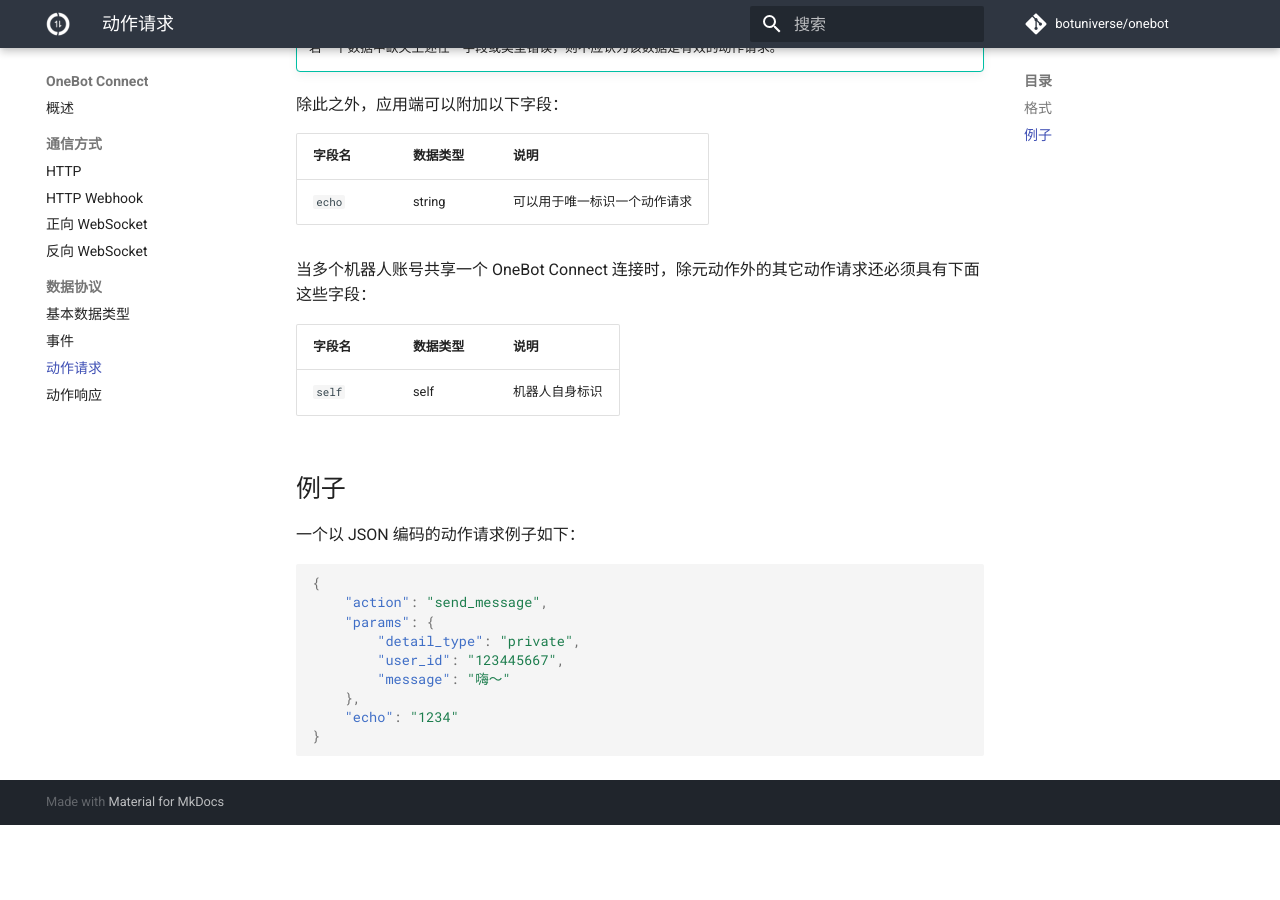
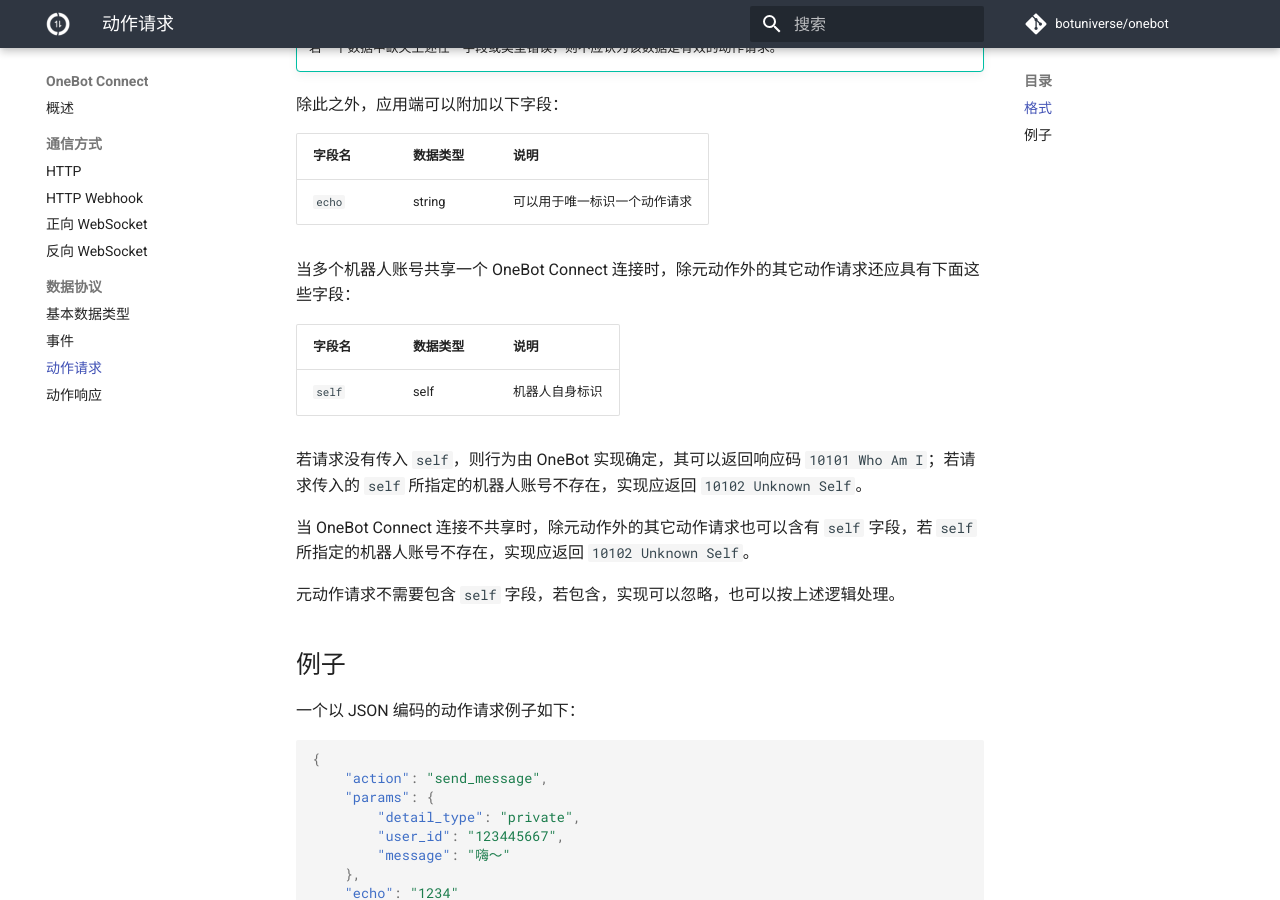
Before and after one commit to botuniverse/onebot, an MkDocs documentation site: the page built from specs/connect/data-protocol/action-request.md, in a window 1280 px wide and 900 px high, scrolled down 571 px. Built offline with MkDocs 1.6.1 and Material for MkDocs 9.7.7, drawn with Linux system fonts in a browser that asks for light colours; comment, search, counter and statistics services are not loaded; before the commit the page ends 1396 px from its top, so only the background shows below that.

Commit message:
明确动作请求 `self` 字段要求 (#226)
Fixes #223

Signed-off-by: Richard Chien <stdrc@outlook.com>

Signed-off-by: Richard Chien <stdrc@outlook.com>

```diff
--- a/specs/connect/data-protocol/action-request.md
+++ b/specs/connect/data-protocol/action-request.md
@@ -19,11 +19,17 @@
 --- | --- | ---
 `echo` | string | 可以用于唯一标识一个动作请求
 
-当多个机器人账号共享一个 OneBot Connect 连接时，除元动作外的其它动作请求还必须具有下面这些字段：
+当多个机器人账号共享一个 OneBot Connect 连接时，除元动作外的其它动作请求还应具有下面这些字段：
 
 字段名 | 数据类型 | 说明
 --- | --- | ---
 `self` | self | 机器人自身标识
+
+若请求没有传入 `self`，则行为由 OneBot 实现确定，其可以返回响应码 `10101 Who Am I`；若请求传入的 `self` 所指定的机器人账号不存在，实现应返回 `10102 Unknown Self`。
+
+当 OneBot Connect 连接不共享时，除元动作外的其它动作请求也可以含有 `self` 字段，若 `self` 所指定的机器人账号不存在，实现应返回 `10102 Unknown Self`。
+
+元动作请求不需要包含 `self` 字段，若包含，实现可以忽略，也可以按上述逻辑处理。
 
 ## 例子
 
```
Also changed, not shown: specs/connect/data-protocol/action-response.md (+1 -0 lines).
